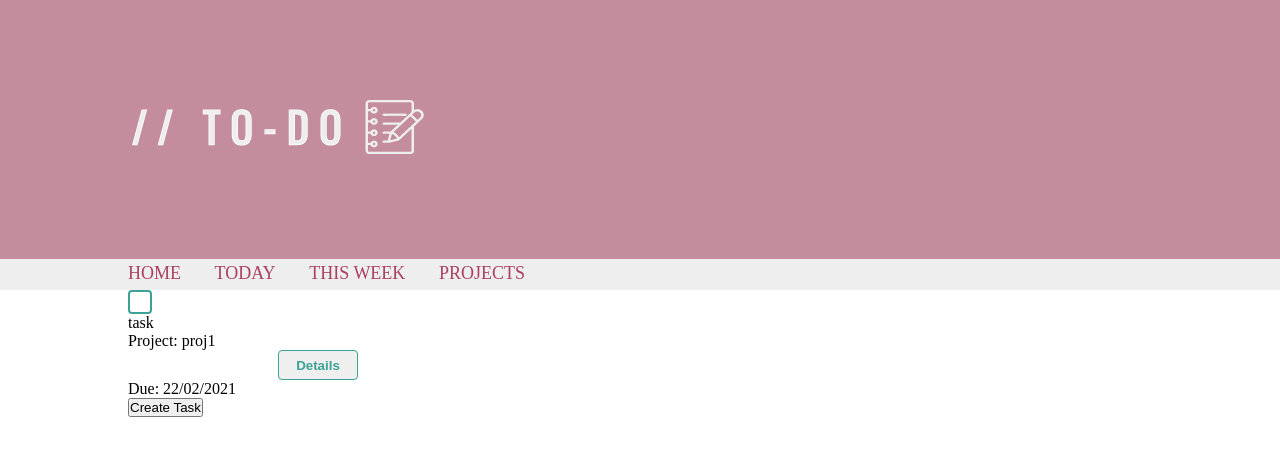
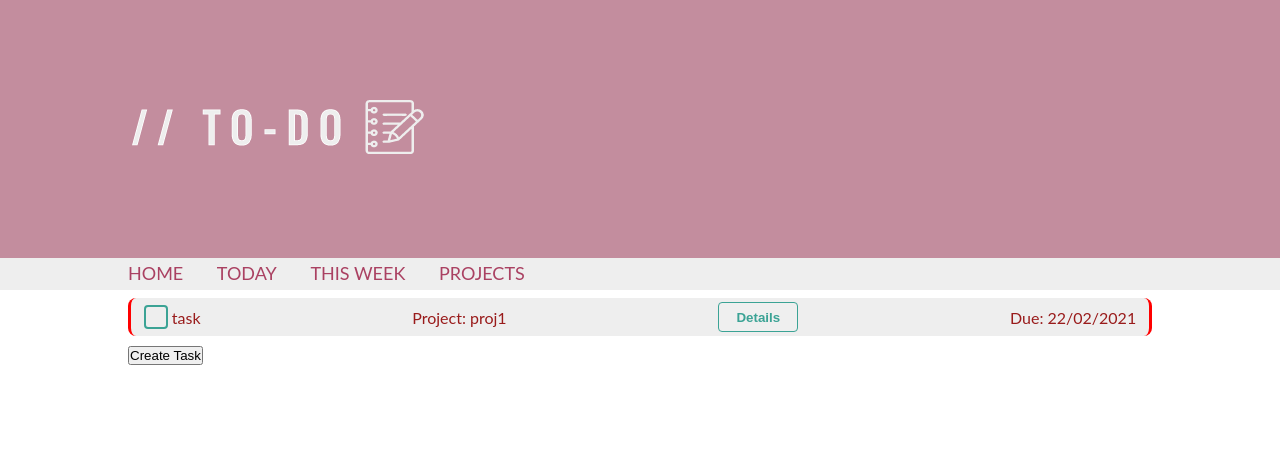
Before and after one commit to smshv/todolist_v2, an Angular app: page / in a window 1280 px wide. Both pictures are taken after a click on the button "Create Task". Shown: the top 456 px of the page. Built offline with nearby package versions, Linux system fonts and the light colour scheme.

Commit message:
Add rudimentary styling to task view

```diff
--- a/src/app/view-tasks/view-tasks.component.css
+++ b/src/app/view-tasks/view-tasks.component.css
@@ -1,14 +1,30 @@
+.card{
+    background-color: #eee;
+    color: #991b1b;
+    border-radius: 8px;
+    display: flex;
+    justify-content: space-between;
+    flex-wrap: wrap;
+    padding: 0 0.8rem;
+    margin: 0.5rem 0;
+}
 ul{
     list-style: none;
+}
+li{
+    margin: 0.25rem 0;
+    display: flex;
+    align-items: center;
 }
 .status {
     width: 20px;
     height: 20px;
     border-radius: 4px;
     border: 2px solid #3ba395;
+    display: inline-block;
+    margin-right: 4px;
 }
 .task-details {
-    margin-left: 150px;
     width: 80px;
     height: 30px;
     border: 1px solid #3ba395;
@@ -20,3 +36,15 @@ ul{
     background-color: #3ba395;
     color: white;
 }
+.priority1{
+    border-left: 3px solid green;
+    border-right: 3px solid green;
+}
+.priority2{
+    border-left: 3px solid orange;
+    border-right: 3px solid orange;
+}
+.priority3{
+    border-left: 3px solid red;
+    border-right: 3px solid red;
+}
--- a/src/app/view-tasks/view-tasks.component.ts
+++ b/src/app/view-tasks/view-tasks.component.ts
@@ -1,17 +1,18 @@
 import { Component, Input } from '@angular/core';
 import { Task } from '../task.service';
+import { CommonModule } from '@angular/common';
 
 @Component({
   selector: 'app-view-tasks',
   standalone: true,
-  imports: [],
+  imports: [CommonModule],
   template: `
-    <ul>
+    <ul class="card" [ngClass]="'priority'+task.priority.toString()">
       <li><div class="status"></div>{{task.name}}</li>
       <li>Project: {{task.projName}}</li>
       <li><button class="task-details">Details</button></li>
       <li>Due: {{task.duedate}}</li>
-    </ul>
+</ul>
   `,
   styleUrl: './view-tasks.component.css'
 })
--- a/src/styles.css
+++ b/src/styles.css
@@ -4,6 +4,7 @@
     padding: 0px;
 }
 body{
+    font-family: lato, sans-serif;
     box-sizing: border-box;
 }
 img{
```
